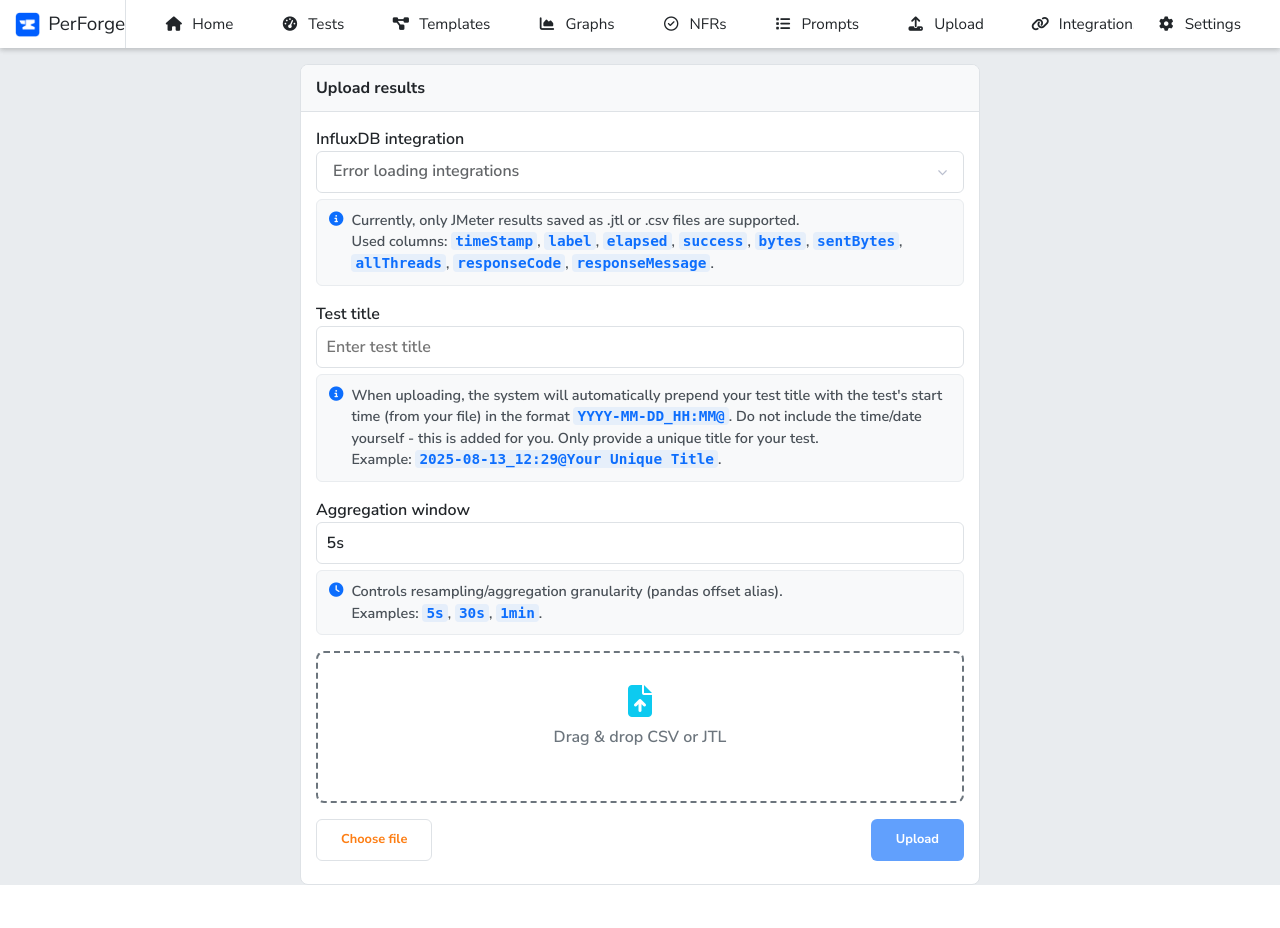
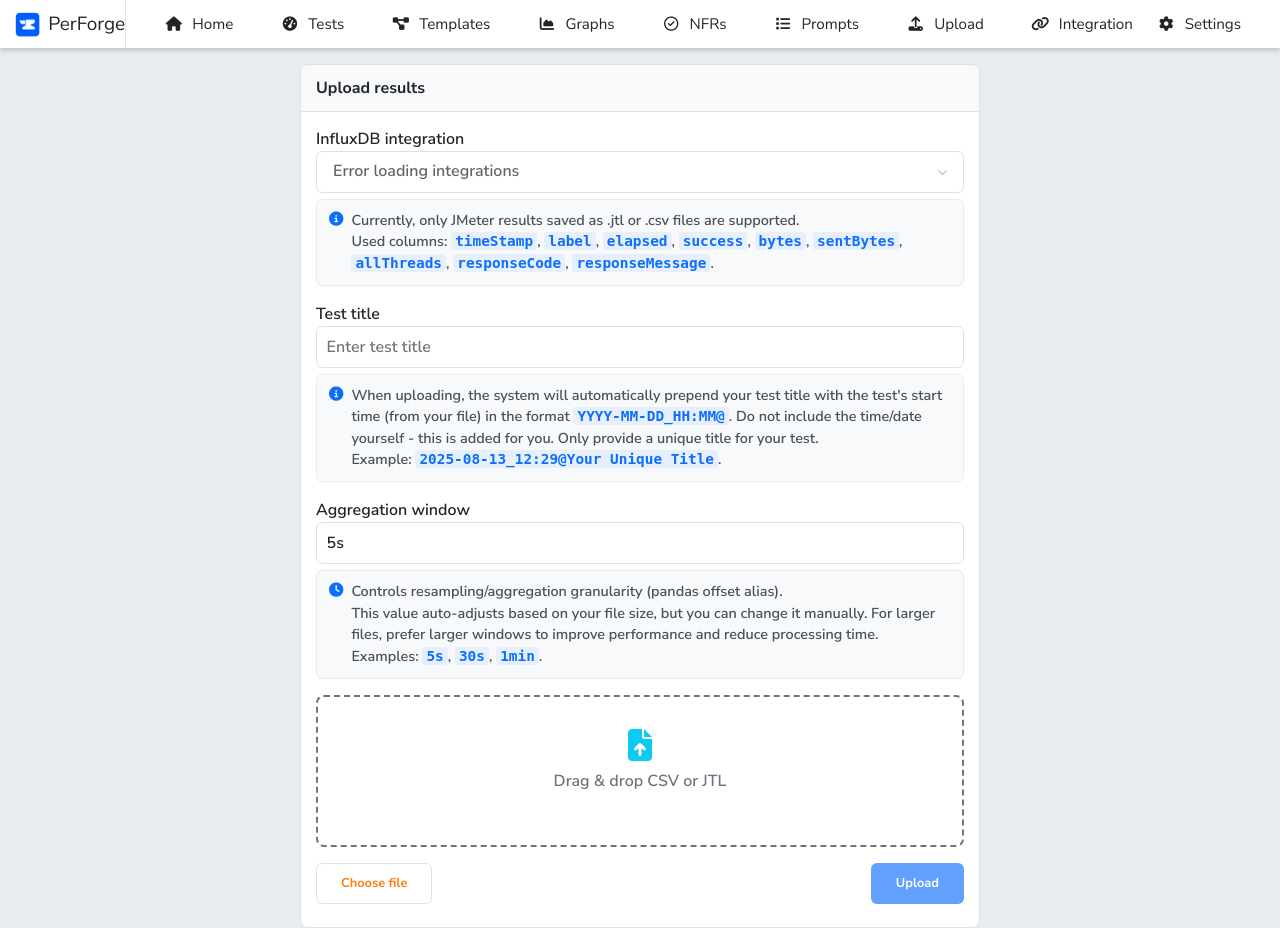
Before and after one commit to PerForge/PerForge, a Python web app: template app/templates/home/upload.html in a window 1280 px wide. Before the commit the page ends 885 px from the top, so only its background shows below. Run offline with Jinja, Linux system fonts and the light colour scheme; the template is opened without the code that fills it, so the values that code supplies are empty; some libraries are stand-ins or nearby versions.

Commit message:
PF-246: Updated upload html

```diff
--- a/app/templates/home/upload.html
+++ b/app/templates/home/upload.html
@@ -52,7 +52,8 @@
                 <div class="form-hint">
                   <i class="fas fa-clock icon" aria-hidden="true"></i>
                   <div>
-                    Controls resampling/aggregation granularity (pandas offset alias).<br>Examples:
+                    Controls resampling/aggregation granularity (pandas offset alias).<br>
+                    This value auto-adjusts based on your file size, but you can change it manually. For larger files, prefer larger windows to improve performance and reduce processing time.<br>Examples:
                     <code>5s</code>, <code>30s</code>, <code>1min</code>.
                   </div>
                 </div>
@@ -87,6 +88,7 @@
       const uploadBtn = document.getElementById('uploadBtn');
       const influxSelect = document.getElementById('influxdbId');
       const testTitleInput = document.getElementById('testTitle');
+      const aggregationInput = document.getElementById('aggregationWindow');
 
 
 
@@ -100,7 +102,30 @@
           return;
         }
         fileName.classList.remove('text-danger');
-        fileName.textContent = file.name;
+        // Show human-readable file size next to the name
+        const size = file.size;
+        let humanSize = '0 B';
+        if (size < 1024) {
+          humanSize = `${size} B`;
+        } else if (size < 1024 * 1024) {
+          humanSize = `${(size / 1024).toFixed(1)} KB`;
+        } else if (size < 1024 * 1024 * 1024) {
+          humanSize = `${(size / (1024 * 1024)).toFixed(1)} MB`;
+        } else {
+          humanSize = `${(size / (1024 * 1024 * 1024)).toFixed(1)} GB`;
+        }
+        fileName.innerHTML = `${file.name} <span class="text-muted">(${humanSize})</span>`;
+        // Auto-adjust aggregation window based on file size
+        if (aggregationInput) {
+          let aw = '5s';
+          if (size <= 50 * 1024 * 1024) aw = '5s';
+          else if (size <= 150 * 1024 * 1024) aw = '10s';
+          else if (size <= 300 * 1024 * 1024) aw = '30s';
+          else if (size <= 1 * 1024 * 1024 * 1024) aw = '1min';
+          else if (size <= 2 * 1024 * 1024 * 1024) aw = '2min';
+          else aw = '5min';
+          aggregationInput.value = aw;
+        }
         uploadBtn.disabled = false;
       }
 
```
